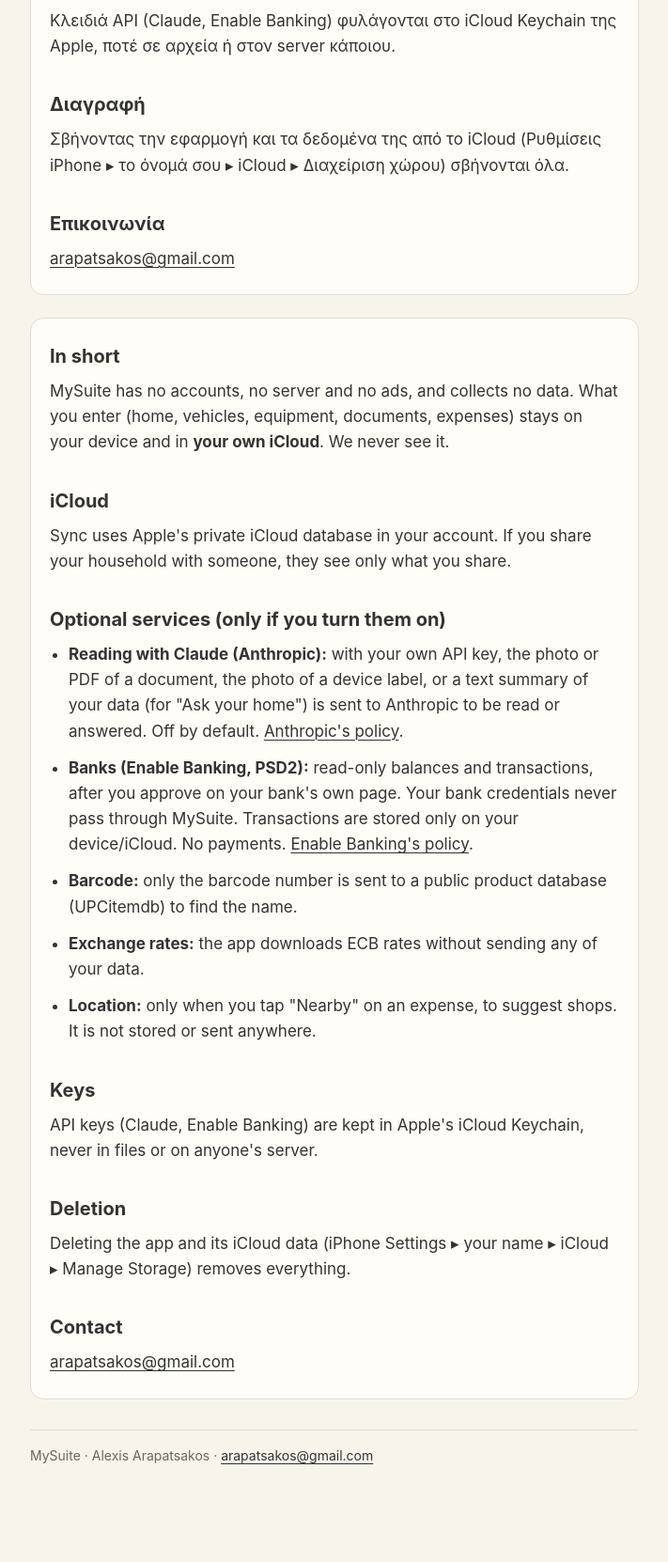
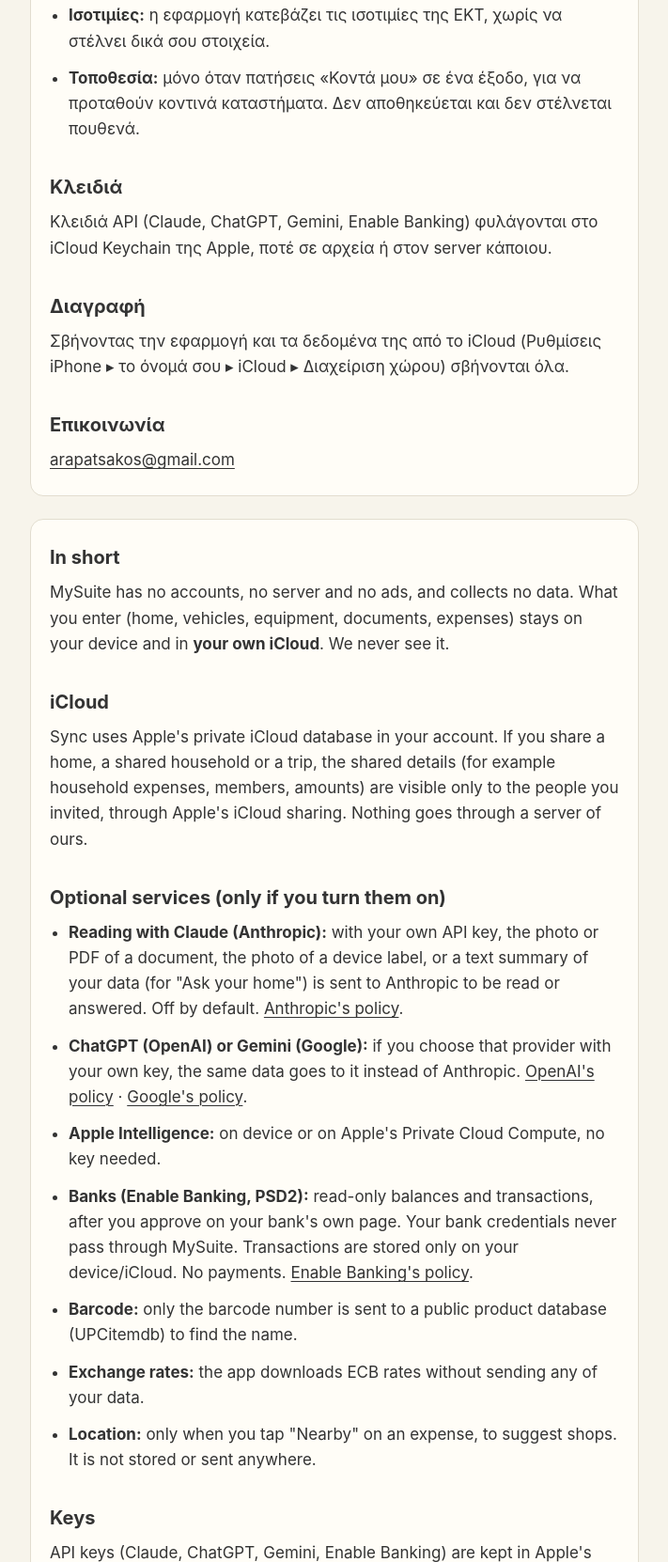
Before and after one commit to arapatsakos/mysuite-web, a plain HTML site: page privacy.html in a window 1280 px wide. Shown: the part 1138-2800 px from the top of the page at 94% size, without its empty margins (284-995 px from the left). Before the commit the page ends 2762 px from the top, so only its background shows below. Drawn offline with Linux system fonts and the light colour scheme.

Commit message:
MySuite απόρρητο: ChatGPT, Gemini, Apple Intelligence, κοινές οικίες/ταξίδια

```diff
--- a/privacy.html
+++ b/privacy.html
@@ -41,17 +41,19 @@
 <h2>Σύντομα</h2>
 <p>Το MySuite δεν έχει λογαριασμούς, server ή διαφημίσεις και δεν συλλέγει δεδομένα. Ό,τι γράφεις (σπίτι, οχήματα, εξοπλισμός, έγγραφα, έξοδα) μένει στη συσκευή σου και στο <strong>δικό σου iCloud</strong>. Εμείς δεν το βλέπουμε.</p>
 <h2>iCloud</h2>
-<p>Ο συγχρονισμός γίνεται μέσω της ιδιωτικής βάσης iCloud της Apple στον λογαριασμό σου. Αν μοιραστείς το «Σπίτι» με κάποιον, βλέπει μόνο ό,τι μοιράζεσαι.</p>
+<p>Ο συγχρονισμός γίνεται μέσω της ιδιωτικής βάσης iCloud της Apple στον λογαριασμό σου. Αν μοιραστείς ένα σπίτι, μια κοινή οικία ή ένα ταξίδι, τα κοινά στοιχεία (π.χ. έξοδα της οικίας, μέλη, ποσά) τα βλέπουν μόνο όσοι κάλεσες, μέσω της κοινής χρήσης iCloud της Apple. Τίποτα δεν περνά από δικό μας server.</p>
 <h2>Προαιρετικές υπηρεσίες (μόνο αν τις ανοίξεις)</h2>
 <ul>
 <li><strong>Ανάγνωση με Claude (Anthropic):</strong> με τον δικό σου κλειδί API, η φωτογραφία ή το PDF ενός εγγράφου, η φωτογραφία μιας ετικέτας, ή μια σύνοψη των δεδομένων σου σε κείμενο (για το «Ρώτα το σπίτι σου») στέλνεται στην Anthropic για να διαβαστεί/απαντηθεί. Κλειστό εξ ορισμού. <a href="https://www.anthropic.com/legal/privacy">Πολιτική της Anthropic</a>.</li>
+<li><strong>ChatGPT (OpenAI) ή Gemini (Google):</strong> αν διαλέξεις αυτόν τον πάροχο με δικό σου κλειδί, τα ίδια στοιχεία στέλνονται σε αυτόν αντί για την Anthropic. <a href="https://openai.com/policies/privacy-policy">Πολιτική της OpenAI</a> · <a href="https://policies.google.com/privacy">Πολιτική της Google</a>.</li>
+<li><strong>Apple Intelligence:</strong> στη συσκευή ή στο Private Cloud Compute της Apple, χωρίς κλειδί.</li>
 <li><strong>Τράπεζες (Enable Banking, PSD2):</strong> μόνο ανάγνωση υπολοίπων και κινήσεων, μετά από δική σου έγκριση στη σελίδα της τράπεζας. Οι κωδικοί της τράπεζας δεν περνούν ποτέ από το MySuite. Οι κινήσεις αποθηκεύονται μόνο στη συσκευή/iCloud σου. Καμία πληρωμή. <a href="https://enablebanking.com/privacy">Πολιτική της Enable Banking</a>.</li>
 <li><strong>Barcode:</strong> στέλνεται μόνο ο αριθμός του barcode σε δημόσια βάση προϊόντων (UPCitemdb) για να βρεθεί το όνομα.</li>
 <li><strong>Ισοτιμίες:</strong> η εφαρμογή κατεβάζει τις ισοτιμίες της ΕΚΤ, χωρίς να στέλνει δικά σου στοιχεία.</li>
 <li><strong>Τοποθεσία:</strong> μόνο όταν πατήσεις «Κοντά μου» σε ένα έξοδο, για να προταθούν κοντινά καταστήματα. Δεν αποθηκεύεται και δεν στέλνεται πουθενά.</li>
 </ul>
 <h2>Κλειδιά</h2>
-<p>Κλειδιά API (Claude, Enable Banking) φυλάγονται στο iCloud Keychain της Apple, ποτέ σε αρχεία ή στον server κάποιου.</p>
+<p>Κλειδιά API (Claude, ChatGPT, Gemini, Enable Banking) φυλάγονται στο iCloud Keychain της Apple, ποτέ σε αρχεία ή στον server κάποιου.</p>
 <h2>Διαγραφή</h2>
 <p>Σβήνοντας την εφαρμογή και τα δεδομένα της από το iCloud (Ρυθμίσεις iPhone ▸ το όνομά σου ▸ iCloud ▸ Διαχείριση χώρου) σβήνονται όλα.</p>
 <h2>Επικοινωνία</h2>
@@ -61,17 +63,19 @@
 <h2>In short</h2>
 <p>MySuite has no accounts, no server and no ads, and collects no data. What you enter (home, vehicles, equipment, documents, expenses) stays on your device and in <strong>your own iCloud</strong>. We never see it.</p>
 <h2>iCloud</h2>
-<p>Sync uses Apple's private iCloud database in your account. If you share your household with someone, they see only what you share.</p>
+<p>Sync uses Apple's private iCloud database in your account. If you share a home, a shared household or a trip, the shared details (for example household expenses, members, amounts) are visible only to the people you invited, through Apple's iCloud sharing. Nothing goes through a server of ours.</p>
 <h2>Optional services (only if you turn them on)</h2>
 <ul>
 <li><strong>Reading with Claude (Anthropic):</strong> with your own API key, the photo or PDF of a document, the photo of a device label, or a text summary of your data (for "Ask your home") is sent to Anthropic to be read or answered. Off by default. <a href="https://www.anthropic.com/legal/privacy">Anthropic's policy</a>.</li>
+<li><strong>ChatGPT (OpenAI) or Gemini (Google):</strong> if you choose that provider with your own key, the same data goes to it instead of Anthropic. <a href="https://openai.com/policies/privacy-policy">OpenAI's policy</a> · <a href="https://policies.google.com/privacy">Google's policy</a>.</li>
+<li><strong>Apple Intelligence:</strong> on device or on Apple's Private Cloud Compute, no key needed.</li>
 <li><strong>Banks (Enable Banking, PSD2):</strong> read-only balances and transactions, after you approve on your bank's own page. Your bank credentials never pass through MySuite. Transactions are stored only on your device/iCloud. No payments. <a href="https://enablebanking.com/privacy">Enable Banking's policy</a>.</li>
 <li><strong>Barcode:</strong> only the barcode number is sent to a public product database (UPCitemdb) to find the name.</li>
 <li><strong>Exchange rates:</strong> the app downloads ECB rates without sending any of your data.</li>
 <li><strong>Location:</strong> only when you tap "Nearby" on an expense, to suggest shops. It is not stored or sent anywhere.</li>
 </ul>
 <h2>Keys</h2>
-<p>API keys (Claude, Enable Banking) are kept in Apple's iCloud Keychain, never in files or on anyone's server.</p>
+<p>API keys (Claude, ChatGPT, Gemini, Enable Banking) are kept in Apple's iCloud Keychain, never in files or on anyone's server.</p>
 <h2>Deletion</h2>
 <p>Deleting the app and its iCloud data (iPhone Settings ▸ your name ▸ iCloud ▸ Manage Storage) removes everything.</p>
 <h2>Contact</h2>
```
